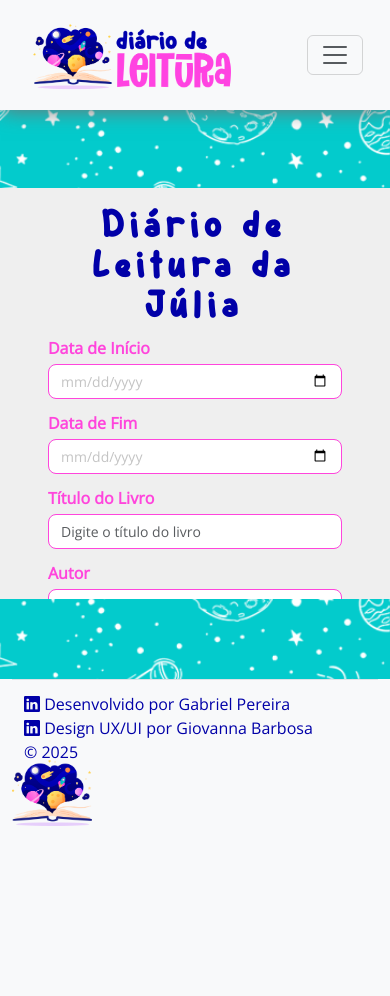
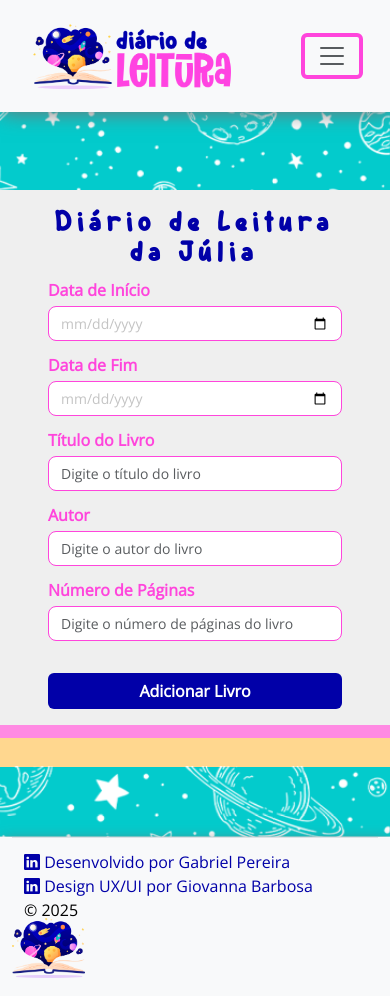
Before and after one commit to GabrielCesar48/Diario-de-Leitura, a Django app: page / in a window 390 px wide. Before the commit the page ends 826 px from the top, so only its background shows below. Run offline with Django 5.2, Linux system fonts and the light colour scheme.

Commit message:
finalizando template

```diff
--- a/setup/static/styles/style.css
+++ b/setup/static/styles/style.css
@@ -24,63 +24,80 @@ time, mark, audio, video {
   font: inherit;
   vertical-align: baseline;
 }
+
 /* HTML5 display-role reset for older browsers */
 article, aside, details, figcaption, figure,
 footer, header, hgroup, menu, nav, section {
   display: block;
 }
+
 body {
   line-height: 1;
 }
+
 ol, ul {
   list-style: none;
 }
+
 blockquote, q {
   quotes: none;
 }
+
 blockquote:before, blockquote:after,
 q:before, q:after {
   content: '';
   content: none;
 }
+
 table {
   border-collapse: collapse;
   border-spacing: 0;
 }
+
 /* Fim Reset CSS */
 
-/* Import Fontes Funny */
+/* Import Fontes */
 @import url('https://fonts.googleapis.com/css2?family=Open+Sans:wght@300;400;500;600;700;800&display=swap');
 
 @font-face {
   font-family: 'Funny';
-  src: url('../assets/fonts/Funny.ttf') format('truetype'),;
+  src: url('../assets/fonts/Funny.ttf') format('truetype');
   font-weight: normal;
   font-style: normal;
 }
-
-
 
 /* Estilos personalizados */
 body {
   background-color: #EFEFEF;
   font-family: 'Open Sans', sans-serif;
   color: #444;
+  display: flex;
+  flex-direction: column;
+  height: 100%;
+  margin: 0;
+}
+
+main {
+  flex: 1;
+  min-height: 0;
+}
+
+footer {
+  margin-top: auto;
 }
 
 .navbar-custom {
-  background-color:#802a2a;
+  background-color: #802a2a;
   padding: 15px;
-  margin: 0px;
+  margin: 0;
   box-shadow: 1px 1px 20px #747373;
-  z-index: 10; /* Eleva o nível da navbar */
-  position: relative; /* Necessário para z-index funcionar */
+  z-index: 10;
+  position: relative;
 }
 
 .navbar-custom .nav-link {
   color: #0100a8;
   margin: 0 10px;
-  font-family: 'Open Sans', sans-serif;
   font-weight: bolder;
   font-size: 1.2rem;
 }
@@ -97,7 +114,6 @@ body {
 
 .btn-login-custom {
   background-color: #0100a8;
-  font-family: 'Open Sans', sans-serif;
   font-weight: bolder;
   color: white;
   border: none;
@@ -108,28 +124,38 @@ body {
 }
 
 .btn-cadastrar-custom {
-  font-family: 'Open Sans', sans-serif;
   font-weight: bolder;
   color: #0100a8;
   border: none;
+}
+
+.btn-cadastrar-custom:hover {
+  color: #03cbcc;
 }
 
 .container {
   max-width: 800px;
 }
 
+.container-xl {
+  max-width: 1440px;
+  padding: 0;
+}
+
 .text-heading {
-  font-family: 'funny';
+  font-family: 'Funny';
   font-size: 58px;
   color: #0100a8;
-  letter-spacing: 5px; /* Espaçamento entre letras */
+  letter-spacing: 5px;
+}
 
+.text-heading {
+  font-size: 58px;
 }
 
 .form-control {
   border-color: #ff45dc;
-font-family: 'Open Sans', sans-serif;
-font-size: 14px; /* Tamanho da fonte */
+  font-size: 14px;
   color: #c4c4c4;
 }
 
@@ -138,136 +164,110 @@ color: #c4c4c4;
   box-shadow: 0 0 5px #03cbcc;
 }
 
-/* Estilo para o placeholder */
 input::placeholder {
-  font-family: 'Open Sans', sans-serif;/* Fonte desejada */
-  font-size: 14px; /* Tamanho da fonte */
-  color: #c4c4c4; /* Cor do texto do placeholder */
+  font-size: 14px;
+  color: #c4c4c4;
 }
 
-/* Configurar a logo */
 .logo-img {
-  max-height: 80px; /* Impede que a logo ultrapasse o container */
+  max-height: 80px;
   height: auto;
-  width: auto; /* Garante proporção correta */
+  width: auto;
 }
 
-/* Ajustar o restante do menu */
+.logo-reduzida-img {
+  max-height: 60px;
+  height: auto;
+  width: auto;
+}
+
 .navbar-nav {
   flex-grow: 1;
   justify-content: center;
+  z-index: 5;
 }
 
 .navbar-brand {
   margin: 0;
-  z-index: 10; /* Garante que a logo fique acima de outros elementos */
+  z-index: 10;
 }
 
-.navbar-nav {
-  z-index: 5; /* O menu ficará abaixo da logo */
+.background-top, .background-botton {
+  background-color: #03cbcc;
+  overflow: hidden;
+  clip-path: inset(0 0 0 0);
 }
 
-.btn-login {
-  z-index: 10; /* Garante que o botão login também esteja visível */
-}
-
-.container-xl {
-  max-width: 1440px; /* Define a largura maxima do container */
-  padding: 0;
-}
-
-/* Estilo da div principal */
 .background-top {
-  background-color: #03cbcc;
   height: 70px;
-  overflow: hidden; /* Garante que nada extrapole */
-  clip-path: inset(0 0 0 0); /* Limita a área visível */
 }
 
 .background-botton {
-  background-color: #03cbcc;
-  height: 80px;
-  overflow: hidden; /* Garante que nada extrapole */
-  clip-path: inset(0 0 0 0); /* Limita aaeda visível */
+  height: 70px;
 }
 
-/* Estilo para a imagem de fundo */
-.background-img {
-  position: absolute; /* Para animar dentro da div */
+.background-img, .cover-img, .cover-img-botton {
+  position: absolute;
   top: 0;
   left: 0;
   width: 100%;
-  height: 100%; /* Para permitir movimento vertical maior */
-  object-fit: cover; /* Garante preenchimento */
-  animation: moveUpDown 150s ease-in-out infinite;}
-
-
-.cover-img {
-  position: absolute; /* Para animar dentro da div */
-  top: 0;
-  left: 0;
-  width: 100%;
-  height: 100%; /* Para permitir movimento vertical maior */
-  object-fit: cover; /* Garante preenchimento */
-  animation: moveUpDown 150s ease-in-out infinite;
-}
-
-.cover-img-botton {
-  position: absolute; /* Para animar dentro da div */
-  top: 0;
-  left: 0;
-  width: 100%;
-  height: 100%; /* Para permitir movimento vertical maior */
-  object-fit: cover; /* Garante preenchimento */
+  height: 100%;
+  object-fit: cover;
   animation: moveUpDown 150s ease-in-out infinite;
 }
 
 @keyframes moveUpDown {
-  0% {
+  0%, 100% {
     transform: translateY(0);
   }
   50% {
     transform: translateY(-20%);
   }
-  100% {
-    transform: translateY(0);
-  }
 }
 
-
-/* Responsivo - Ajuste de altura */
-/* Para tablets */
+/* Responsivo */
 @media (max-width: 768px) {
   .background-top {
     height: 85px;
   }
-  .text-heading {
-    font-size: 50px;
-  }
-}
-/* Para celulares */
-@media (max-width: 576px) {
-  .background-top {
-    height: 78px;
-  }
+
   .text-heading {
     font-size: 40px;
   }
 
+  html, body {
+    height: auto;
+    min-height: 100vh;
+    margin: 0;
   }
 
-/* Estilo do formulário */
+}
 
-.form-custom  {
-  font-family: 'open sans', sans-serif;
+@media (max-width: 578px) {
+  .background-top {
+    height: 78px;
+  }
+
+  .text-heading {
+    font-size: 30px;
+  }
+
+  html, body {
+    height: auto;
+    min-height: 100vh;
+    margin: 0;
+  }
+}
+
+.form-custom {
   font-weight: bolder;
   color: #ff45dc;
   margin: 0 auto;
+
 }
 
 .btn-add-book {
   background-color: #0100a8;
-  font-family: 'Open Sans', sans-serif;
   font-weight: bolder;
   color: white;
   border: none;
@@ -278,46 +278,52 @@ input::placeholder {
   color: white;
 }
 
+.footer-custom  {
+  box-shadow: 1px 5px 15px #747373;
+  z-index: 10;
+}
+
+.yellow-colored-bar {
+  height: 1.8rem; /* Altura de 0,5cm é aproximadamente 5px em telas */
+  background-color: #ffd78f; /* Cor da barra */
+  width: 100%; /* Largura total da tela */
+}
+
+.pink-colored-bar {
+  height: 0.8rem; /* Altura de 0,5cm é aproximadamente 5px em telas */
+  background-color: #ff8ae3; /* Cor da barra */
+  width: 100%; /* Largura total da tela */
+}
+
+  .navbar-toggler-icon::before,
+  .navbar-toggler-icon::after,
+  .navbar-toggler-icon span {
+    content: '';
+    width: 30px; /* Largura das linhas */
+    height: 3px; /* Espessura das linhas */
+    background-color: #0100a8; /* Cor das linhas */
+    transition: all 0.3s ease;
+  }
+
+.navbar-toggler {
+  border: 4px solid #ff45dc;
+}
+
+.navbar-toggler:hover {
+  border: 4px solid #03cbcc;
+}
+
+.custom-links {
+  color: #0100a8;
+}
+
+.custom-links:hover {
+  color: #03cbcc;
+}
+
 /* Garante que o HTML e BODY ocupem toda a altura da janela */
 html, body {
-  height: 100%;
+  height: auto;
+    min-height: 100vh;
     margin: 0;
 }
-
-/* Layout Flexbox */
-body {
-  display: flex;
-  flex-direction: column;
-}
-
-/* Força o conteúdo principal a ocupar o espaço restante */
-main {
-  flex: 1;
-  min-height: 0; /* Previne que o conteúdo adicione rolagem desnecessária */
-}
-
-/* Previne margens externas no footer que adicionam rolagem extra */
-footer {
-  margin-top: auto;
-}
-
-/* Configurar a logo reduzida */
-.logo-reduzida-img {
-  max-height: 80px; /* Impede que a logo ultrapasse o container */
-  height: auto;
-  width: auto; /* Garante proporção correta */
-}
-
-.custom-footer {
-  color: #0100a8; /* Altere para a cor desejada */
-}
-
-.custom-footer:hover {
-  color: #ff45dc; /* Altere para a cor desejada */
-}
-
-
-.logo-reduzida-img {
-  max-width: 80px; /* Tamanho reduzido no mobile */
-  height: auto;
-}
--- a/templates/galeria/index.html
+++ b/templates/galeria/index.html
@@ -1,40 +1,51 @@
 {% load static %}
 <!DOCTYPE html>
 <html lang="pt-br">
+
 <head>
+  <!-- Metadados básicos -->
   <meta charset="UTF-8">
   <meta name="viewport" content="width=device-width, initial-scale=1.0">
+
+  <!-- Título da página -->
   <title>Adicionar Livro Lido</title>
+
+  <!-- Ícones e fontes -->
+  <link href="https://cdn.jsdelivr.net/npm/bootstrap@5.3.3/dist/css/bootstrap.min.css" rel="stylesheet" integrity="sha384-QWTKZyjpPEjISv5WaRU9OFeRpok6YctnYmDr5pNlyT2bRjXh0JMhjY6hW+ALEwIH" crossorigin="anonymous">
+  <link href="https://fonts.googleapis.com/css2?family=Open+Sans&display=swap" rel="stylesheet">
+
+  <!-- Estilos do Bootstrap e arquivo CSS customizado -->
   <link rel="stylesheet" href="https://cdn.jsdelivr.net/npm/bootstrap-icons@1.11.3/font/bootstrap-icons.min.css">
-  <link href="https://fonts.googleapis.com/css2?family=Open+Sans&display=swap" rel="stylesheet">
-  <link href="https://cdn.jsdelivr.net/npm/bootstrap@5.3.3/dist/css/bootstrap.min.css" rel="stylesheet" integrity="sha384-QWTKZyjpPEjISv5WaRU9OFeRpok6YctnYmDr5pNlyT2bRjXh0JMhjY6hW+ALEwIH" crossorigin="anonymous">
   <link rel="stylesheet" href="{% static 'styles/style.css' %}">
 </head>
+
 <body>
-
+  <!-- Início do cabeçalho -->
   <header class="mb-3">
-
+  <!-- Navbar -->
     <nav class="navbar navbar-expand-lg bg-body-tertiary navbar-custom">
       <div class="container-fluid px-lg-5 px-md-3 px-sm-1 mx-lg-5 mx-md-3 mx-sm-1">
-        <img src="{% static 'assets/img/logo-completa.png' %}" alt="Logo" width="10" class="logo-img">
+        <!-- Logo -->
+         <a href="">
+          <img src="{% static 'assets/img/logo-completa.png' %}" alt="Logo" width="10" class="logo-img">
+         </a>
+
+
+        <!-- Botão para expandir o menu no modo responsivo -->
         <button class="navbar-toggler" type="button" data-bs-toggle="collapse" data-bs-target="#navbarTogglerDemo02" aria-controls="navbarTogglerDemo02" aria-expanded="false" aria-label="Toggle navigation">
           <span class="navbar-toggler-icon"></span>
         </button>
+
+        <!-- Links do menu -->
         <div class="collapse navbar-collapse" id="navbarTogglerDemo02">
           <ul class="navbar-nav me-auto mb-2 mb-lg-0">
-            <li class="nav-item">
-              <a class="nav-link active" aria-current="page" href="#">Início</a>
-            </li>
-            <li class="nav-item">
-              <a class="nav-link" href="#">Livros Lidos</a>
-            </li>
-            <li class="nav-item">
-              <a class="nav-link" href="#">Estatísticas</a>
-            </li>
-            <li class="nav-item">
-              <a class="nav-link" href="#">Saiba Mais</a>
-            </li>
+            <li class="nav-item"><a class="nav-link active" aria-current="page" href="#">Início</a></li>
+            <li class="nav-item"><a class="nav-link" href="#">Livros Lidos</a></li>
+            <li class="nav-item"><a class="nav-link" href="#">Estatísticas</a></li>
+            <li class="nav-item"><a class="nav-link" href="#">Saiba Mais</a></li>
           </ul>
+
+          <!-- Botões de login e cadastro -->
           <div class="d-flex position-relative">
             <div class="d-grid gap-2 d-md-flex justify-content-md-end">
               <button class="btn btn-primary me-md-2 btn-login-custom" type="button">Login</button>
@@ -45,26 +56,35 @@
       </div>
     </nav>
 
+     <!-- Imagem de fundo no topo -->
     <div class="background-top">
       <img src="{% static 'assets/img/background.png' %}" alt="Imagem de fundo" class="cover-img">
     </div>
-
   </header>
 
+  <!-- Conteúdo principal -->
   <main>
     <div class="container rounded px-5">
-      <h1 class="text-center text-heading mb-sm-4 mb-md-4 mb-lg-5">Diário de Leitura da Júlia</h1>
+      <!-- Título da página -->
+      <h1 class="text-center text-heading mb-sm-2 mb-md-3 mb-lg-5">Diário de Leitura da Júlia</h1>
+
+      <!-- Formulário para adicionar livro -->
       <form class="form-custom">
         <div class="row">
+          <!-- Campo de data de início -->
           <div class="col-md-6 mb-3 mt-3">
             <label for="startDate" class="form-label">Data de Início</label>
             <input type="date" class="form-control rounded-3 custom-date" id="startDate">
           </div>
+
+          <!-- Campo de data de fim -->
           <div class="mb-3 col-md-6 mt-sm-0 mt-md-3 mt-lg-3">
             <label for="endDate" class="form-label">Data de Fim</label>
             <input type="date" class="form-control rounded-3 custom-date" id="endDate" >
           </div>
         </div>
+
+        <!-- Campo de título, autor e número de páginas -->
         <div class="mb-3">
           <label for="title" class="form-label">Título do Livro</label>
           <input type="text" class="form-control rounded-3" id="title" placeholder="Digite o título do livro">
@@ -73,43 +93,56 @@
           <label for="author" class="form-label">Autor</label>
           <input type="text" class="form-control rounded-3" id="author" placeholder="Digite o autor do livro">
         </div>
-        <div class="mb-4">
+        <div class="mb-3">
           <label for="pages" class="form-label">Número de Páginas</label>
           <input type="number" class="form-control rounded-3" id="pages" placeholder="Digite o número de páginas do livro">
         </div>
+
+        <!-- Botão de adicionar livro -->
         <button type="submit" class="btn btn-add-book w-100 mt-3">Adicionar Livro</button>
       </form>
     </div>
   </main>
 
-  <section class="mt-2">
+  <!-- Arte antes de rodapé -->
+  <section class="mt-3">
+
+    <div class="pink-colored-bar"></div>
+
+    <div class="yellow-colored-bar"></div>
+
+
     <div class="background-botton">
       <img src="{% static 'assets/img/background.png' %}" alt="Imagem de fundo" class="cover-img-botton">
     </div>
   </section>
 
-  <div class="container-fluid text-bg-light">
+
+  <!-- Rodapé -->
+  <div class="container-fluid text-bg-light footer-custom">
     <footer class="d-flex flex-wrap justify-content-between align-items-center border-top pt-3 px-lg-5 px-md-3 px-sm-1 mx-lg-5 mx-md-3 mx-sm-1">
       <div class="col-md-6 d-flex align-items-center">
+        <div class="container">
 
-        <div class="container">
-          <p class="mb-2 custom-footer">
-              <a href="https://www.linkedin.com/in/gabriel-pereira" target="_blank" class="text-decoration-none custom-footer">
+          <!-- Informações de contato e créditos -->
+          <p class="mb-2">
+              <a href="https://www.linkedin.com/in/gabriel-pereira" target="_blank" class="text-decoration-none custom-links">
                   <i class="bi bi-linkedin"></i>
                   Desenvolvido por <strong>Gabriel Pereira</strong>
               </a>
 
           </p>
-          <p class="mb-0 custom-footer">
-              <a href="https://www.linkedin.com/in/giovanna-barbosa" target="_blank" class="text-decoration-none custom-footer">
+          <p class="mb-0">
+              <a href="https://www.linkedin.com/in/giovanna-barbosa" target="_blank" class="text-decoration-none custom-links">
                   <i class="bi bi-linkedin"></i>
                   Design UX/UI por <strong>Giovanna Barbosa</strong>
               </a>
           </p>
           <p class="mt-2 custom-footer">&copy; 2025</p>
-      </div>
+        </div>
       </div>
 
+      <!-- Logo reduzida -->
       <div class="col-md-4 justify-content-end list-unstyled d-flex">
         <a href="/" class="mb-3 me-2 mb-md-0 text-muted text-decoration-none lh-1">
           <img src="{% static 'assets/img/logo-reduzida.png' %}" alt="Logo" width="10" class="logo-reduzida-img">
@@ -117,16 +150,9 @@
       </div>
     </footer>
 
-
-
-
-
-
-
-
+   <!-- Scripts -->
   <script src="https://cdn.jsdelivr.net/npm/@popperjs/core@2.11.8/dist/umd/popper.min.js" integrity="sha384-I7E8VVD/ismYTF4hNIPjVp/Zjvgyol6VFvRkX/vR+Vc4jQkC+hVqc2pM8ODewa9r" crossorigin="anonymous"></script>
   <script src="https://cdn.jsdelivr.net/npm/bootstrap@5.3.3/dist/js/bootstrap.min.js" integrity="sha384-0pUGZvbkm6XF6gxjEnlmuGrJXVbNuzT9qBBavbLwCsOGabYfZo0T0to5eqruptLy" crossorigin="anonymous"></script>
   <script src="script.js"></script>
-
 </body>
 </html>
```
Lines whose indentation alone changed are shown as unchanged.
